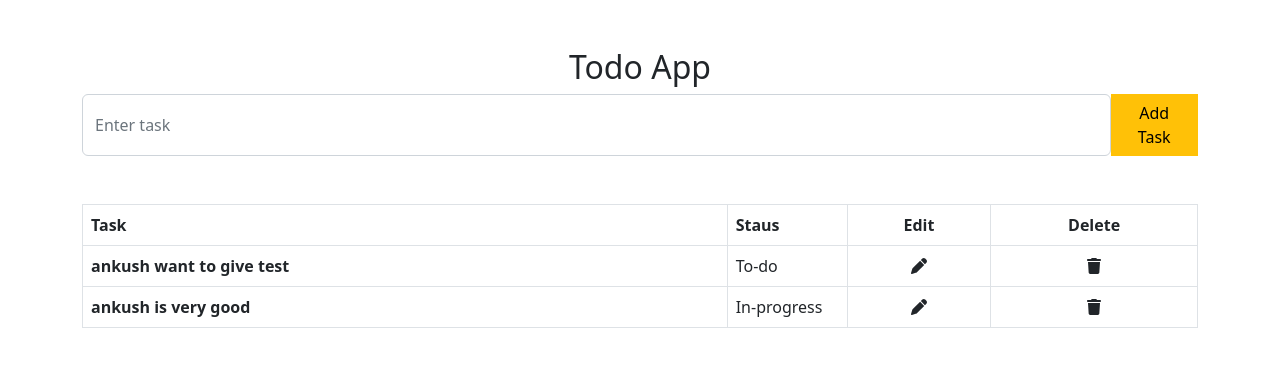
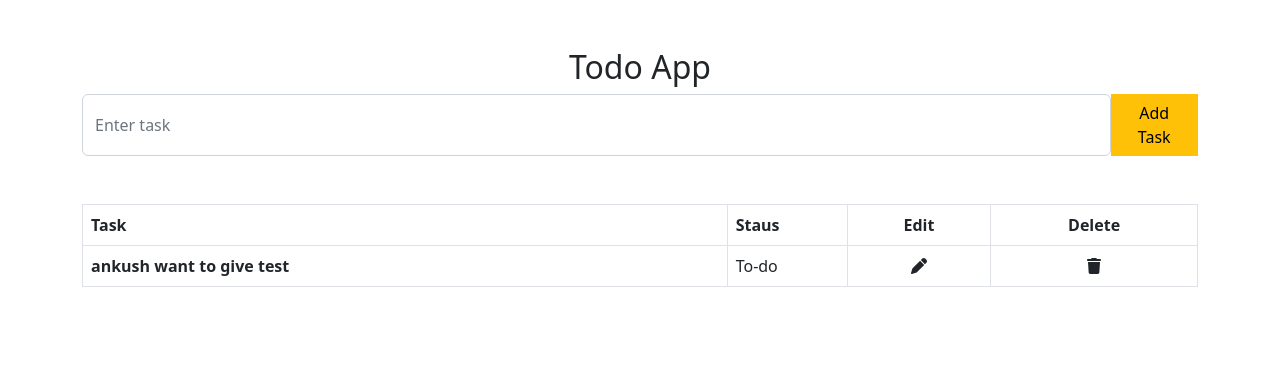
Before and after one commit to ankushw1/to-do-app-with-vuejs, a Vue app: page / in a window 1280 px wide. Shown: the top 366 px of the page. Built offline with nearby package versions, Linux system fonts and the light colour scheme.

Commit message:
strinking done means state updation

```diff
--- a/src/components/TodoApp.vue
+++ b/src/components/TodoApp.vue
@@ -54,8 +54,6 @@ export default {
             tasks: [
                 {name: 'ankush want to give test',
                 status:'To-do'},
-                {name: 'ankush is very good',
-                status:'In-progress'}
             ]
         }
     },
```
